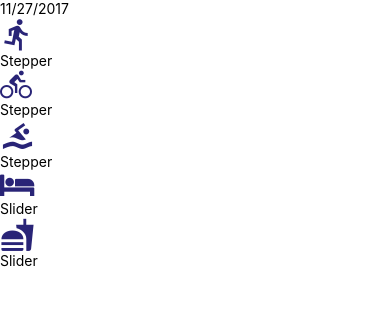
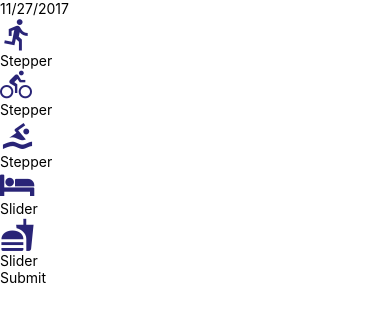
Before and after one commit to wtlin1228/fitness, a React Native app: screen / in a window 390 px wide. Shown: the top 322 px of the page. Built offline with nearby package versions, Linux system fonts and the light colour scheme.

Commit message:
add button for reset state

```diff
--- a/components/AddEntry.js
+++ b/components/AddEntry.js
@@ -1,9 +1,18 @@
 import React, { Component } from 'react'
-import { View, Text } from 'react-native'
-import { getMetricMetaInfo } from '../utils/helpers'
+import { View, TouchableOpacity, Text } from 'react-native'
+import { getMetricMetaInfo, timeToString } from '../utils/helpers'
 import Slider from './Slider'
 import Stepper from './Stepper'
 import DateHeader from './DateHeader'
+
+function SubmitBtn ({ onPress }) {
+	return (
+		<TouchableOpacity
+			onPress={onPress}>
+			<Text>Submit</Text>
+		</TouchableOpacity>
+	)
+}
 
 export default class AddEntry extends Component {
 	state = {
@@ -44,6 +53,27 @@
 		}))
 	}
 
+	submit = () => {
+		const key = timeToString()
+		const entry = this.state
+
+		// Update Redux
+
+		this.setState(() => ({
+			run: 0,
+			bike: 0,
+			swim: 0,
+			sleep: 0,
+			eat: 0,
+		}))
+
+		// Navigate to home
+
+		// Save to 'DB'
+
+		// Clear local notification
+	}
+
   render() {
   	const metaInfo = getMetricMetaInfo()
 
@@ -71,7 +101,8 @@
         					/>}
         		</View>
         	)
-        })}
+				})}
+				<SubmitBtn onPress={this.submit}/>
       </View>
     )
   }
```
